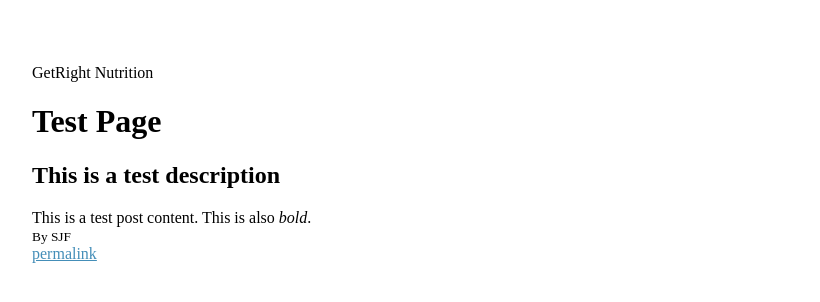
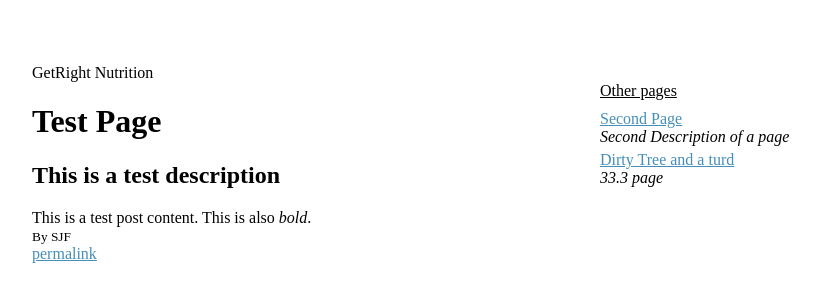
Before and after one commit to tankorsmash/grn, a Django app: page / in a window 1280 px wide. Shown: the top 302 px of the page, without its empty margins (224-1044 px from the left). Run offline with Django 3.2, Linux system fonts and the light colour scheme; data comes from the database, SQL or seed files in the repository; both versions use the stored data as it was after the commit; parts of the project's set-up code (start-up, migrations or seed data) failed here and were passed over; some libraries are stand-ins or nearby versions.

Commit message:
added sidebar

```diff
--- a/getright/getright/models.py
+++ b/getright/getright/models.py
@@ -31,4 +31,9 @@ class Page(TimedMixin):
     # author = models.ForeignKey(User, null=True, blank=True)
 
     def get_absolute_url(self):
-        return "/pages/%s/" % self.slug if self.slug else "/pages/"
+        return u"/pages/%s/" % self.slug if self.slug else "/pages/"
+
+    def render_permalink(self):
+        return u"<a href='{url}' title='{title}'>{title}</a>".format(
+            title=self.title,
+            url=self.get_absolute_url())
--- a/getright/getright/static/getright/css/main.css
+++ b/getright/getright/static/getright/css/main.css
@@ -7,3 +7,36 @@ body  {
 a {
     color: #448eb8;
 }
+
+.left {
+    float:left;
+}
+
+.right {
+    float:right;
+}
+
+#footer {
+    clear:left;
+}
+
+.sidebar-header {
+    text-decoration:underline;
+    margin-bottom: 10px;
+}
+
+.sidebar-description {
+    width: 200px;
+    overflow: hidden;
+    white-space: nowrap;
+    text-overflow: ellipsis;
+    display: block;
+}
+
+.sidebar-description:hover {
+    overflow: inherit;
+}
+
+.sidebar-page {
+    margin-top: 5px;
+}
--- a/getright/getright/templates/base.html
+++ b/getright/getright/templates/base.html
@@ -28,6 +28,8 @@
 			GetRight Nutrition
 		</div>
 
+		<div id="content">
+			<div class="left">
 				<div id="header">
 					<h1 style="">
 						{{ page.title }}
@@ -37,8 +39,23 @@
 						</h2>
 					</div>
 
-		<div id="content">
 					{{ page.content|safe }}
+				</div>
+				<div class="right">
+					<div id="sidebar">
+						<div class="sidebar-header"> Other pages</div>
+						{% for p in pages %}
+							{% if page != p %}
+								<div class="sidebar-page">
+									{{ p.render_permalink|safe }}<br>
+									<span class="sidebar-description">
+										<em>{{ p.description|safe }}</em>
+									</span>
+								</div>
+							{% endif %}
+						{% endfor %}
+					</div>
+				</div>
 			</div>
 
 			<div id="footer">
--- a/getright/getright/urls.py
+++ b/getright/getright/urls.py
@@ -26,11 +26,17 @@ def index(request):
 			slug='welcome'
 		)
 
-	return render_to_response("base.html", {'page': page})
+	pages = Page.objects.all()
+	return render_to_response("base.html", {
+		'page': page,
+		'pages' : pages,})
 
 def get_by_slug(request, page_slug):
 	page = get_object_or_404(Page, slug=page_slug)
-	return render_to_response("base.html", {'page': page})
+	pages = Page.objects.all()
+	return render_to_response("base.html", {
+		'page': page,
+		'pages' : pages,})
 
 urlpatterns = patterns('',
 					   # Examples:
```
Also changed, not shown: getright/db.sqlite3. Lines whose indentation alone changed are shown as unchanged.
